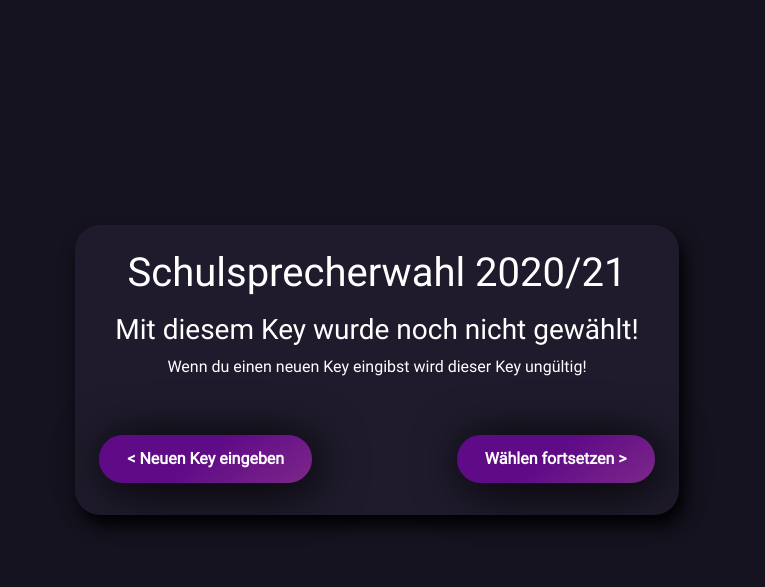
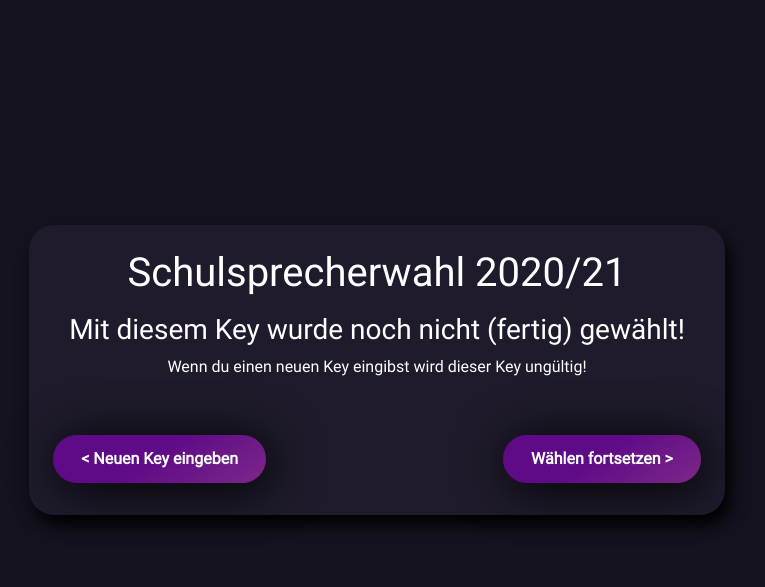
Before and after one commit to Bungeefan/Schulsprecherwahl, a PHP site: page /index.php in a window 1280 px wide. Shown: the top 587 px of the page, without its empty margins (263-1028 px from the left). Run offline with PHP 8.4, Linux system fonts and the light colour scheme; the visitor is signed in with stand-in values (Sample User, id 1); data that the repository does not hold is empty.

Commit message:
Changed unused key message

```diff
--- a/index.php
+++ b/index.php
@@ -66,7 +66,7 @@ if ($formWasSubmitted && !isset($_SESSION['key'])) {
             </div>
         <?php } else { ?>
             <div class="text-center container">
-                <h3>Mit diesem Key wurde noch nicht gewählt!</h3>
+                <h3>Mit diesem Key wurde noch nicht (fertig) gewählt!</h3>
                 <p>Wenn du einen neuen Key eingibst wird dieser Key ungültig!</p>
             </div>
             <div class="button-group">
```
